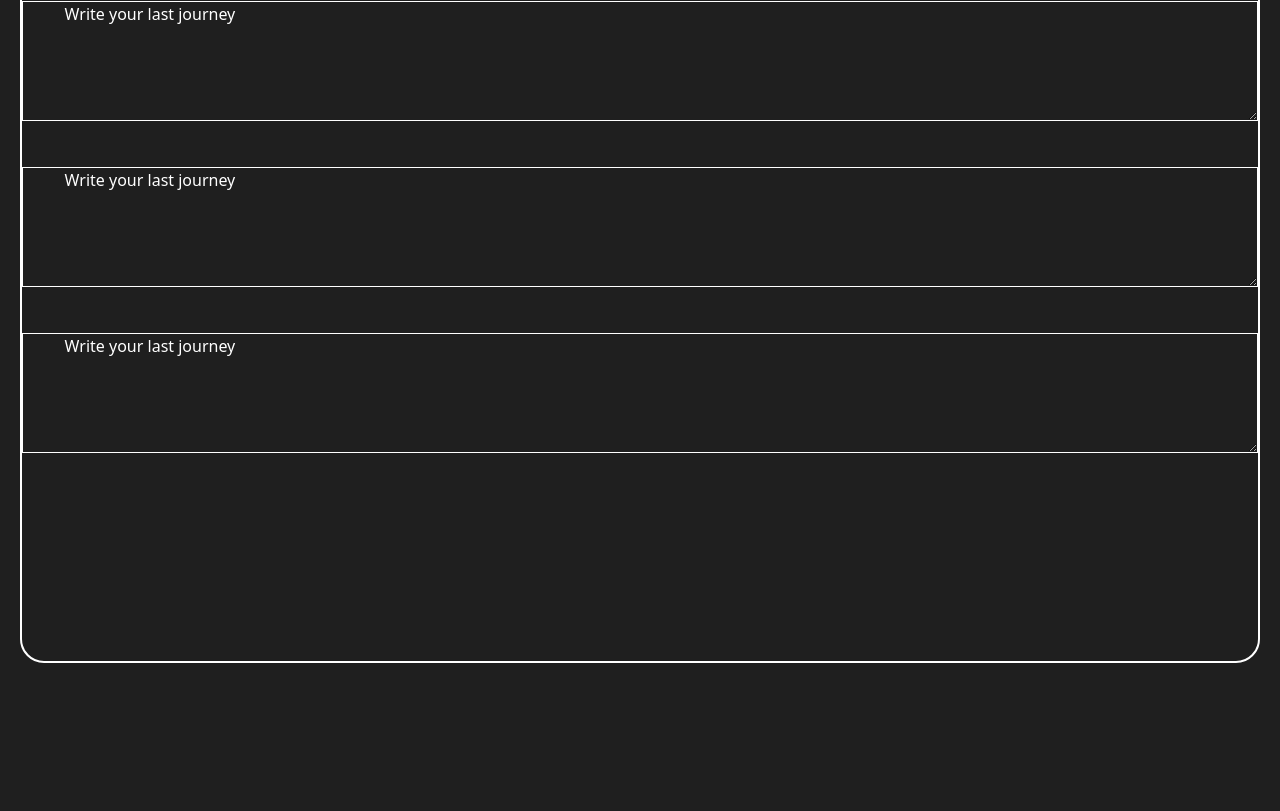
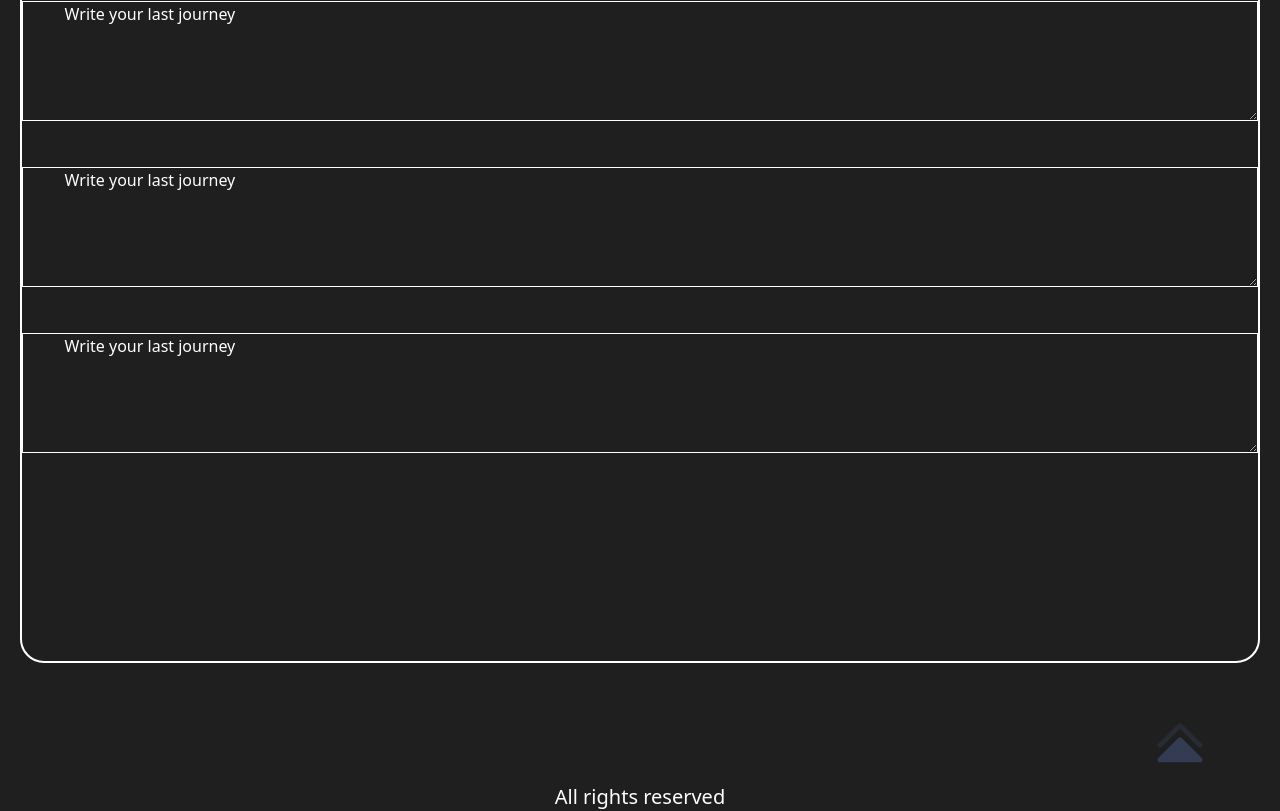
Before and after one commit to Max6453/projectCrane, a Vue app: page / in a window 1280 px wide. Shown: the part 1133-1944 px from the top of the page. Before the commit the page ends 1796 px from the top, so only its background shows below. Built offline with nearby package versions, Linux system fonts and the light colour scheme.

Commit message:
footer in home page udate 1.0.6

```diff
--- a/src/Views/Home.vue
+++ b/src/Views/Home.vue
@@ -200,5 +200,18 @@ export default {
         </div>
       </div>
     </section>
+    <footer>
+    <div class="top-20 relative">
+      <a href="#top">
+      <svg width="80" height="80" viewBox="0 0 24 25" fill="none" xmlns="http://www.w3.org/2000/svg" transform="rotate(0 0 0)" class="right-10 absolute">
+      <path d="M12.5304 10.9697C12.3897 10.829 12.1989 10.75 12 10.75C11.8011 10.75 11.6103 10.829 11.4697 10.9697L5.21969 17.2197C5.00519 17.4342 4.94103 17.7568 5.05711 18.037C5.1732 18.3173 5.44668 18.5 5.75002 18.5H18.25C18.5534 18.5 18.8268 18.3173 18.9429 18.037C19.059 17.7568 18.9949 17.4342 18.7804 17.2197L12.5304 10.9697Z" fill="#343C54"/>
+      <path opacity="0.4" d="M18.7803 12.7197L12.5303 6.46967C12.2374 6.17678 11.7626 6.17678 11.4697 6.46967L5.21967 12.7197C4.92678 13.0126 4.92678 13.4874 5.21967 13.7803C5.51256 14.0732 5.98744 14.0732 6.28033 13.7803L12 8.06066L17.7197 13.7803C18.0126 14.0732 18.4874 14.0732 18.7803 13.7803C19.0732 13.4874 19.0732 13.0126 18.7803 12.7197Z" fill="#343C54"/>
+      </svg>
+      </a>
+    </div>
+    <span class="relative top-40">
+      <p class="text-center text-xl text-white"> All rights reserved</p>
+    </span>
+  </footer>
   </section>
 </template>
```
Also changed, not shown: 1 other file (tests, documents, lock files or other folders).
